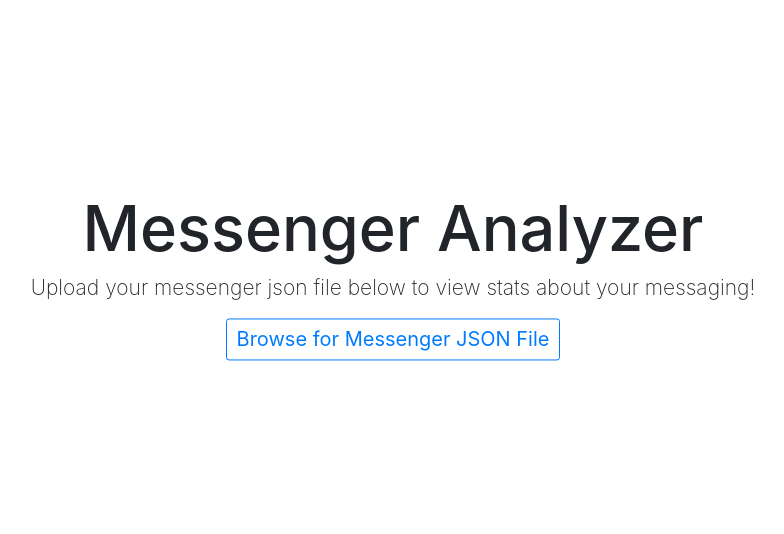
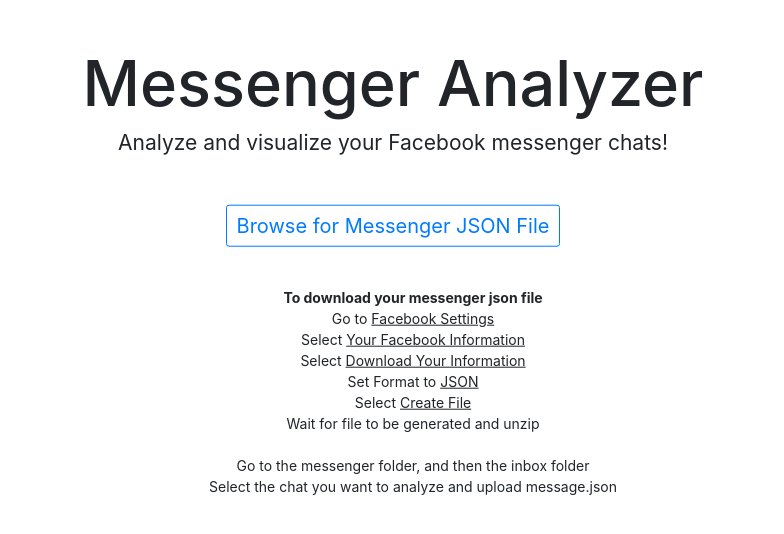
Before and after one commit to kiranthawardas/messenger-web-analyzer, a React (Create React App) app: page / in a window 1280 px wide. Shown: the part 124-658 px from the top of the page, without its empty margins (247-1031 px from the left). Built offline with nearby package versions, Linux system fonts and the light colour scheme.

Commit message:
added instructions

```diff
--- a/src/App.js
+++ b/src/App.js
@@ -79,11 +79,22 @@
                 <Jumbotron bsStyle="jumbotron-style">
                     <h1>Messenger Analyzer</h1>
                     <p>
-                        Upload your messenger json file below to view stats about your messaging!
+                        <b>Analyze and visualize your Facebook messenger chats!</b><br></br><br></br>
                     </p>
                     <span className="btn btn-outline-primary btn-file btn-lg">
                         Browse for Messenger JSON File<input onChange={props.onChange} type="file" />
                     </span>
+                    <ol className="instructions">
+                        <lh><b>To download your messenger json file</b></lh>
+                        <li>Go to <u>Facebook Settings</u></li>
+                        <li>Select <u>Your Facebook Information</u></li>
+                        <li>Select <u>Download Your Information</u></li>
+                        <li>Set Format to <u>JSON</u></li>
+                        <li>Select <u>Create File</u></li>
+                        <li>Wait for file to be generated and unzip</li><br></br>
+                        <li>Go to the messenger folder, and then the inbox folder</li>
+                        <li>Select the chat you want to analyze and upload message.json</li>
+                    </ol>
                 </Jumbotron>
             </div>
         )
--- a/src/style.css
+++ b/src/style.css
@@ -153,6 +153,16 @@
     text-align: center;
 }
 
+.instructions {
+    width:35vw;
+    text-align:center;
+    margin-left:auto;
+    margin-right:auto;
+    font-size:1.4rem;
+    margin-top:4rem;
+    list-style:none;
+}
+
 /* .daytime-heatmap-hint {
     background-color:black;
     padding:0.3rem;
```
